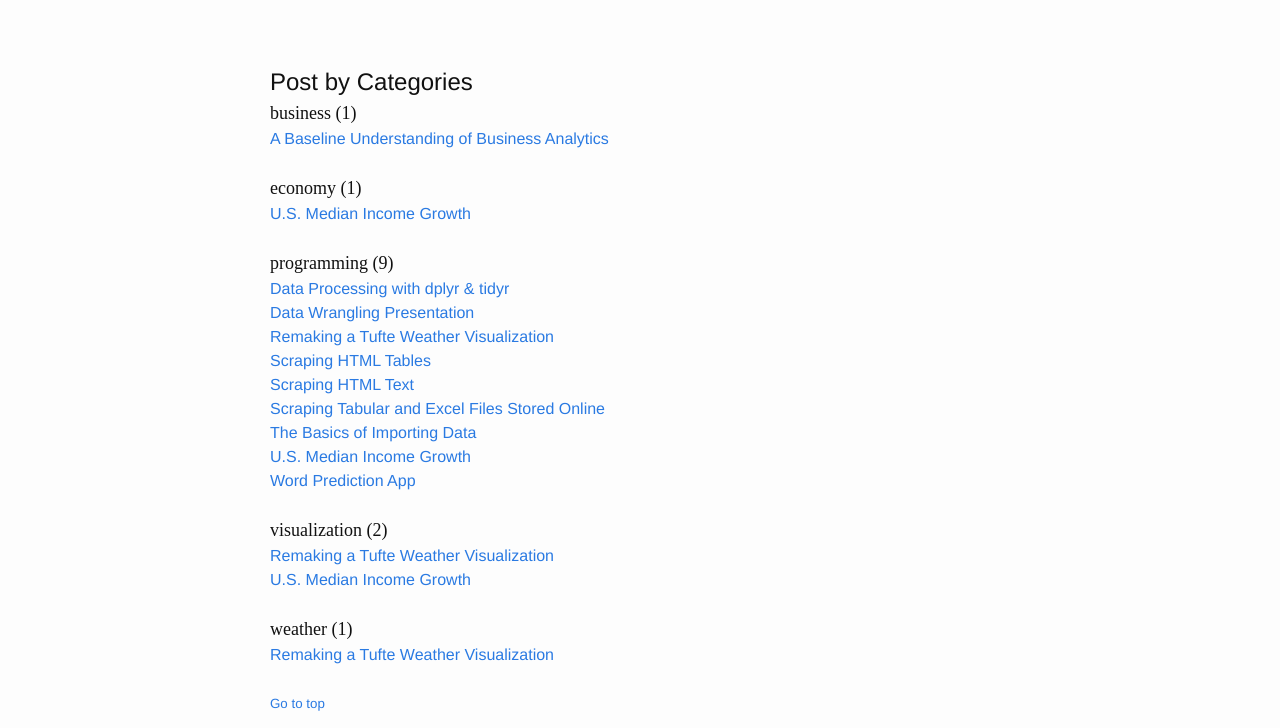
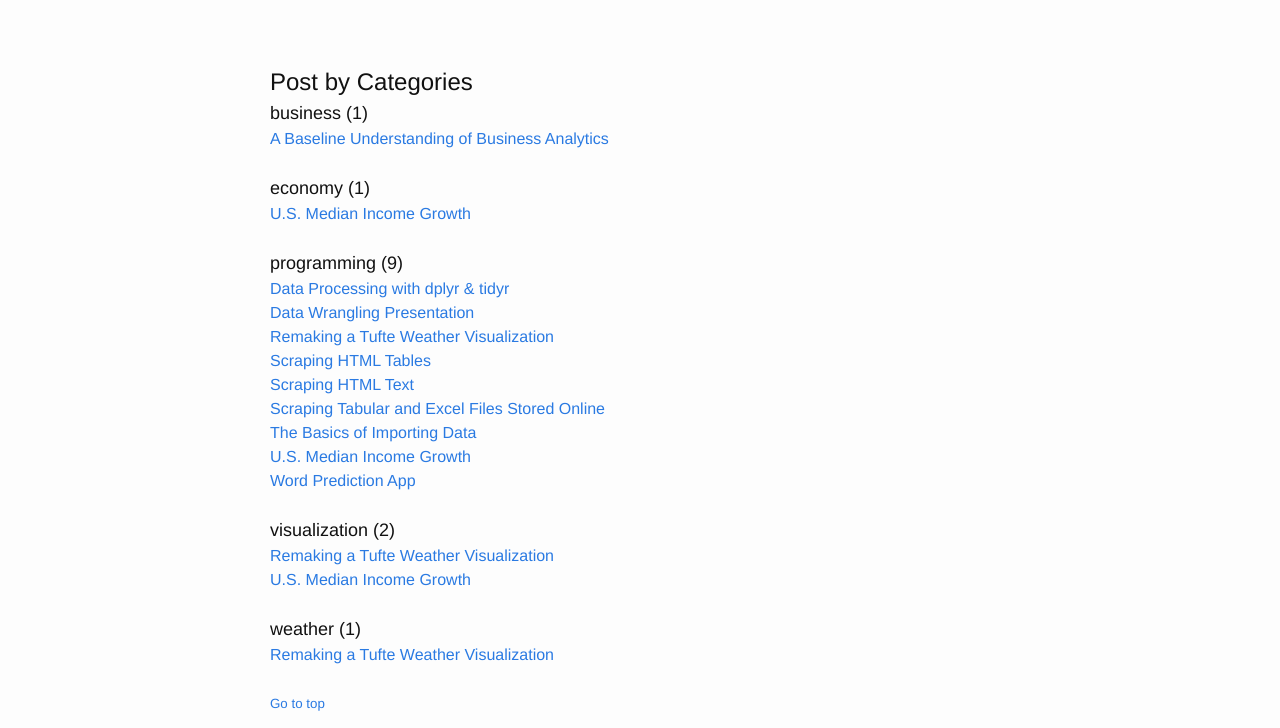
Before and after one commit to bradleyboehmke/bradleyboehmke, a Jekyll site: the page built from archivebycategory.md, in a window 1280 px wide. Shown: the part 322-1050 px from the top of the page. Built offline with Jekyll 4.4.1, drawn with Linux system fonts in a browser that asks for light colours.

Commit message:
Update archivebycategory.md

```diff
--- a/archivebycategory.md
+++ b/archivebycategory.md
@@ -41,7 +41,7 @@
 <font size="5">Post by Categories</font>
 <div id="category-index">
     {% for category in categories %}
-        <a name="{{ category[0] }}"></a><font size="4" style="font-family:Gentium Basic">{{ category[0] | replace:'-', ' ' }} ({{ category | last | size }}) </font>
+        <a name="{{ category[0] }}"></a><font size="4">{{ category[0] | replace:'-', ' ' }} ({{ category | last | size }}) </font>
         <br>
     {% assign sorted_posts = site.posts | sort: 'title' %}
     {% for post in sorted_posts %}
```
